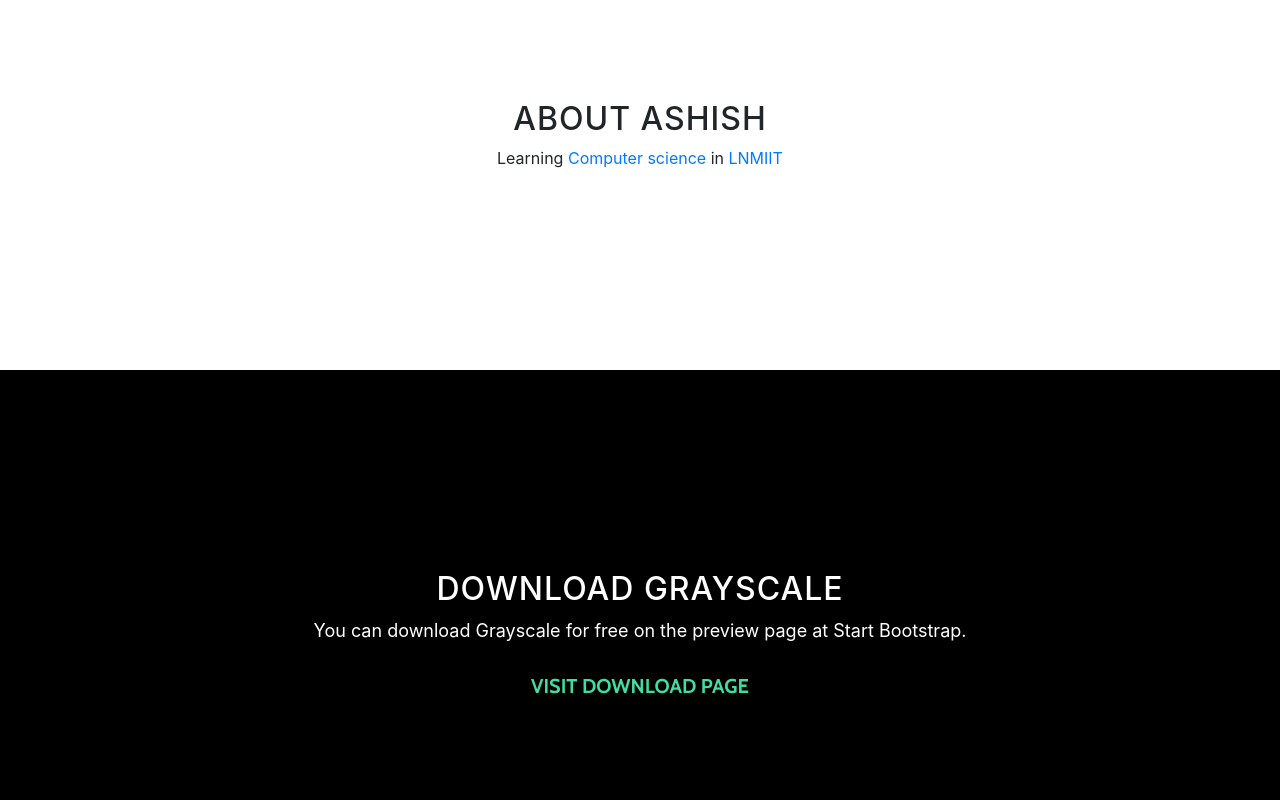
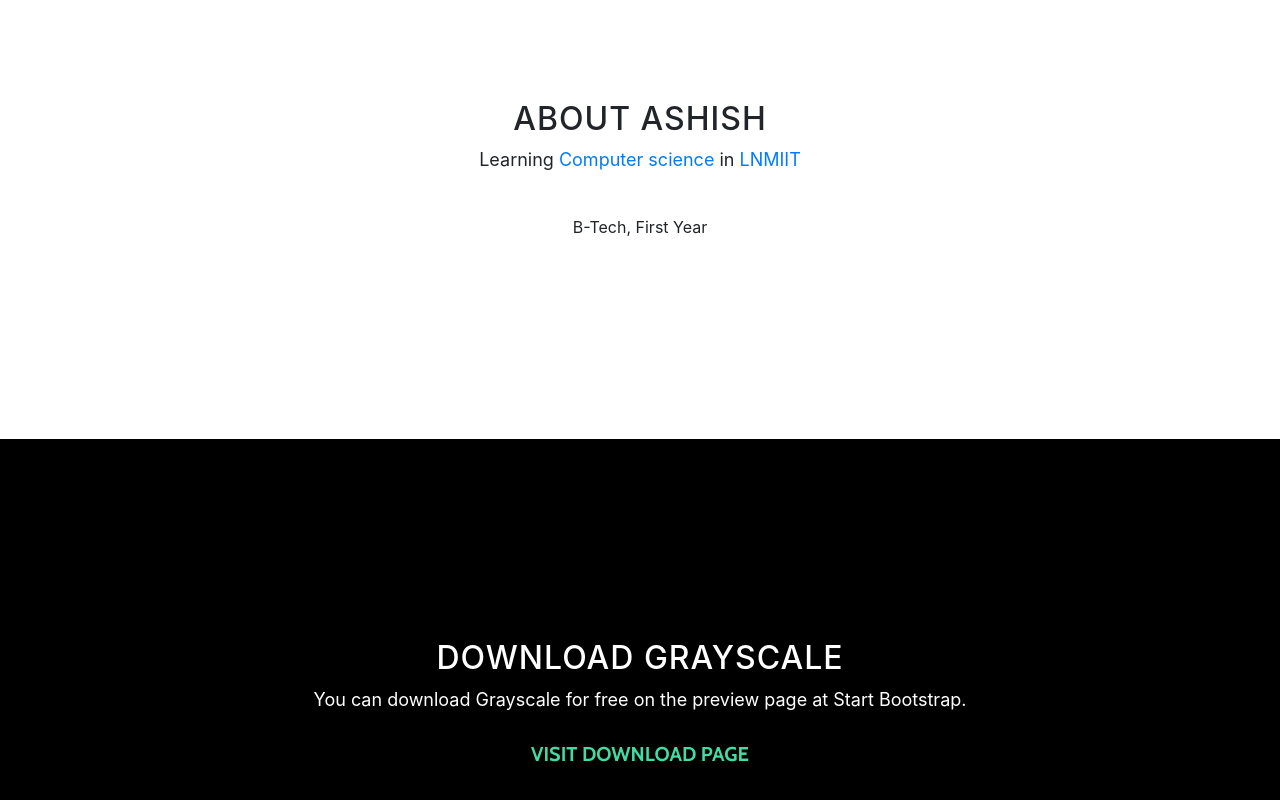
Before and after one commit to yashasvibajpai/Ashish-cse38.github.io, a website with bundled scripts: page index.html in a window 1280 px wide. Shown: the part 900-1700 px from the top of the page. Built offline with nearby package versions, Linux system fonts and the light colour scheme; files whose address does not match are found by name.

Commit message:
Update index.html

```diff
--- a/index.html
+++ b/index.html
@@ -73,7 +73,8 @@
         <div class="row">
           <div class="col-lg-8 mx-auto">
             <h2>About Ashish</h2>
-            Learning <a href="https://en.wikipedia.org/wiki/Computer_science">Computer science</a> in <a href="lnmiit.ac.in">LNMIIT</a>
+            <p>Learning <a href="https://en.wikipedia.org/wiki/Computer_science">Computer science</a> in <a href="lnmiit.ac.in">LNMIIT</a>
+            </p><br>B-Tech, First Year
           </div>
         </div>
       </div>
```
